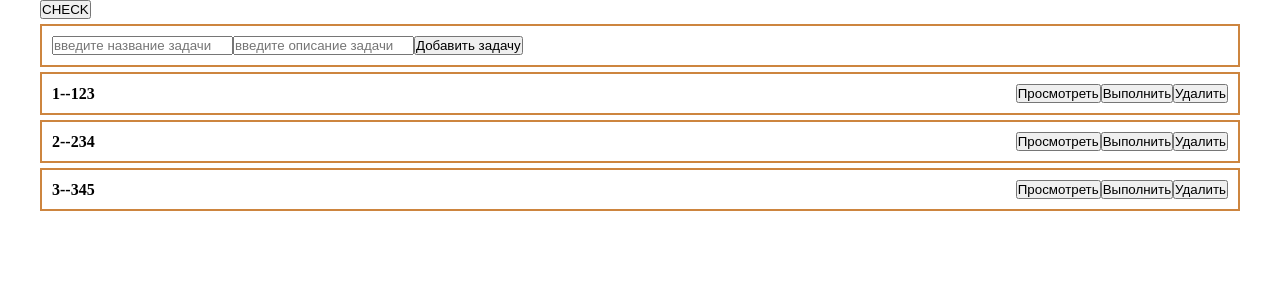
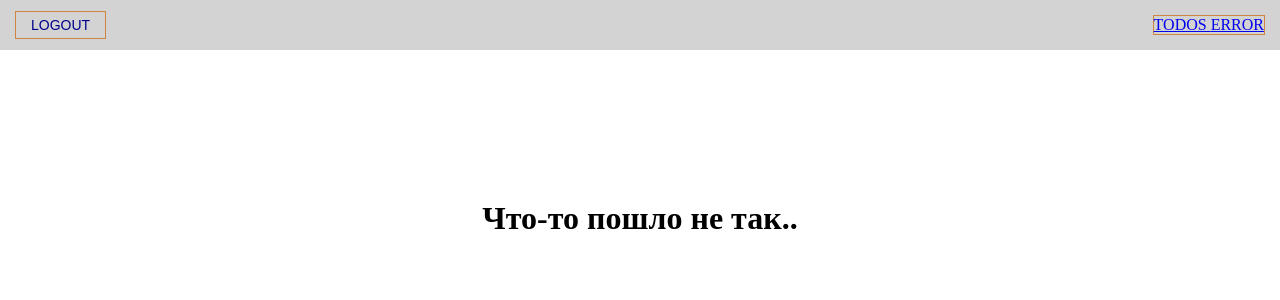
Before and after one commit to maximberdyshev/todos, a React (Create React App) app in the folder front/: page /error in a window 1280 px wide. Shown: the top 300 px of the page. Built offline with nearby package versions, Linux system fonts and the light colour scheme.

Commit message:
добавлены ui-компоненты navbar и button

```diff
--- a/front/package.json
+++ b/front/package.json
@@ -8,6 +8,7 @@
     "@testing-library/user-event": "^13.5.0",
     "react": "^18.2.0",
     "react-dom": "^18.2.0",
+    "react-router-dom": "^6.3.0",
     "react-scripts": "5.0.1",
     "web-vitals": "^2.1.4"
   },
--- a/front/src/App.js
+++ b/front/src/App.js
@@ -1,12 +1,15 @@
+import './styles/App.css'
 import React from 'react'
 import MainForm from './components/MainForm'
-import './styles/App.css'
+import { BrowserRouter } from 'react-router-dom'
+import MyNavbar from './components/UI/navbar/MyNavbar'
 
 function App() {
   return (
-    <div className='App'>
-      <MainForm />
-    </div>
+      <BrowserRouter>
+        <MyNavbar />
+        <MainForm />
+      </BrowserRouter>
   )
 }
 
--- a/front/src/components/MainForm.jsx
+++ b/front/src/components/MainForm.jsx
@@ -1,8 +1,10 @@
 import React, { useState } from 'react'
-import AuthForm from './AuthWindow/AuthForm'
-import TodoContainer from './Todo/TodoContainer'
+import { Routes, Route, Navigate } from 'react-router-dom'
+import Error from '../pages/Error'
+import Login from '../pages/Login'
+import Todos from '../pages/Todos'
 
-export default function MainForm() {
+const MainForm = () => {
   // имитация состояния авторизации пользователя
   const [isAuth, setIsAuth] = useState(true)
 
@@ -10,5 +12,22 @@ export default function MainForm() {
     setIsAuth(!isAuth)
   }
 
-  return <div>{isAuth ? <TodoContainer /> : <AuthForm authTrue={authTrue} />}</div>
+  if (isAuth) {
+    return (
+      <Routes>
+        <Route path='/todo' element={<Todos />} />
+        <Route path='/error' element={<Error />} />
+        <Route path='*' element={<Navigate to='/error' />} />
+      </Routes>
+    )
+  } else {
+    return (
+      <Routes>
+        <Route path='/login' element={<Login />} />
+        <Route path='*' element={<Navigate to='/error' />} />
+      </Routes>
+    )
+  }
 }
+
+export default MainForm
--- /dev/null
+++ b/front/src/components/UI/button/MyButton.jsx
@@ -0,0 +1,12 @@
+import React from 'react'
+import styles from './MyButton.module.css'
+
+const MyButton = ({ children, ...props }) => {
+  return (
+    <button {...props} className={styles.myBtn}>
+      {children}
+    </button>
+  )
+}
+
+export default MyButton
--- /dev/null
+++ b/front/src/components/UI/button/MyButton.module.css
@@ -0,0 +1,8 @@
+.myBtn {
+  padding: 5px 15px;
+  color: darkblue;
+  font-size: 14px;
+  background: transparent;
+  border: 1px solid peru;
+  cursor: pointer;
+}
--- /dev/null
+++ b/front/src/components/UI/navbar/MyNavbar.jsx
@@ -0,0 +1,18 @@
+import React from 'react'
+import { Link } from 'react-router-dom'
+import MyButton from '../button/MyButton'
+import styles from './MyNavbar.module.css'
+
+const MyNavbar = () => {
+  return (
+    <div className={styles.navbar}>
+      <MyButton>LOGOUT</MyButton>
+      <div className={styles.navbar__links}>
+        <Link to='/todo'>TODOS </Link>
+        <Link to='/error'> ERROR</Link>
+      </div>
+    </div>
+  )
+}
+
+export default MyNavbar
--- /dev/null
+++ b/front/src/components/UI/navbar/MyNavbar.module.css
@@ -0,0 +1,13 @@
+.navbar {
+  height: 50px;
+  width: 100vw;
+  display: flex;
+  align-items: center;
+  padding: 0 15px;
+  background: lightgray;
+}
+
+.navbar__links {
+  margin-left: auto;
+  border: 1px solid peru;
+}
--- /dev/null
+++ b/front/src/pages/Error.jsx
@@ -0,0 +1,11 @@
+import React from 'react'
+
+const Error = () => {
+  return (
+    <div>
+      <h1 style={{ marginTop: '150px' }}>Что-то пошло не так..</h1>
+    </div>
+  )
+}
+
+export default Error
--- /dev/null
+++ b/front/src/pages/Login.jsx
@@ -0,0 +1,8 @@
+import React from 'react'
+import AuthForm from '../components/AuthWindow/AuthForm'
+
+const Login = () => {
+  return <AuthForm />
+}
+
+export default Login
--- /dev/null
+++ b/front/src/pages/Todos.jsx
@@ -0,0 +1,8 @@
+import React from 'react'
+import TodoContainer from '../components/Todo/TodoContainer'
+
+const Todos = () => {
+  return <TodoContainer />
+}
+
+export default Todos
--- a/front/src/styles/App.css
+++ b/front/src/styles/App.css
@@ -6,12 +6,13 @@
 
 #root {
   display: flex;
-  justify-content: center;
+  flex-direction: column;
+  align-items: center;
 }
 
-/* .App {
+.App {
   width: 1200px;
-} */
+}
 
 .auth-input {
   display: flex;
@@ -57,6 +58,4 @@
   margin-top: 5px;
   padding: 10px;
   border: 2px solid peru;
-  /* align-items:stretch; */
-  /* justify-content: space-between; */
 }
```
Also changed, not shown: 1 other file (tests, documents, lock files or other folders).
